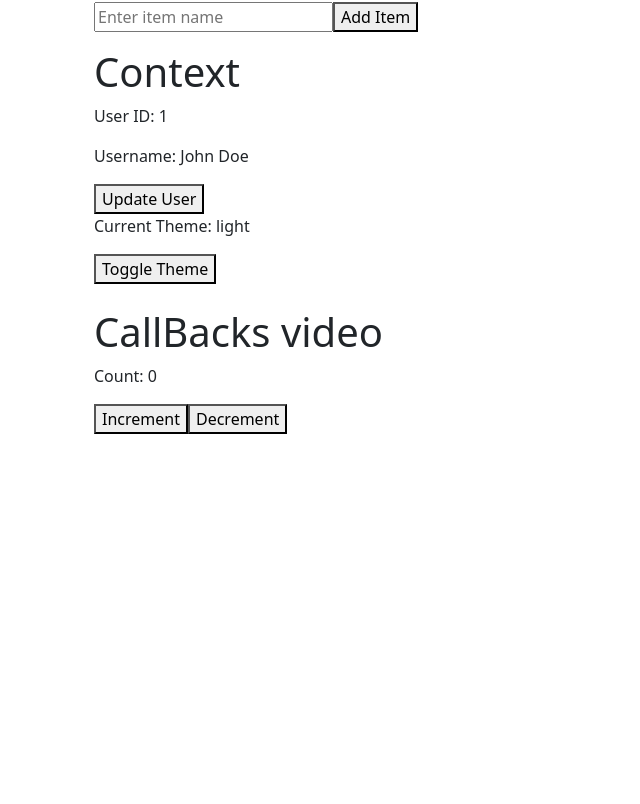
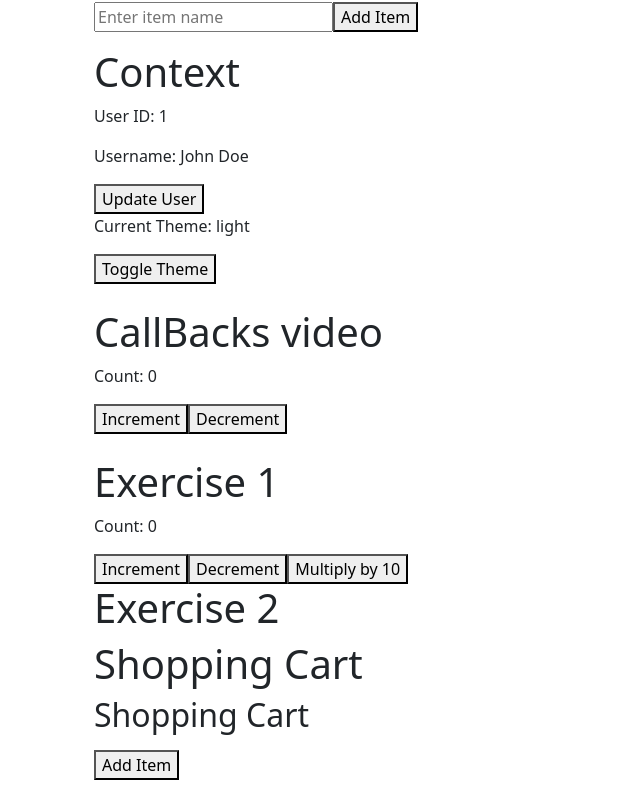
Before and after one commit to aReinoso007/CT-projects, a React (Create React App) app in the folder day-3/react-hooks/: page / in a window 1280 px wide. Shown: the part 770-1574 px from the top of the page, without its empty margins (0-640 px from the left). Before the commit the page ends 1204 px from the top, so only its background shows below. Built offline with nearby package versions, Linux system fonts and the light colour scheme.

Commit message:
finished

```diff
--- a/day-3/react-hooks/src/App.tsx
+++ b/day-3/react-hooks/src/App.tsx
@@ -12,6 +12,8 @@ import ThemeContext from "./context-vid/ThemeContext";
 import ThemeProvider from "./context-vid/ThemeProvider";
 import { Container, Row } from "react-bootstrap";
 import CounterCallbackComponent from "./Callbacks-div/CounterCallbackComponent";
+import ShoppingCart from "./Exercise2/ShoppingCart";
+import Exercise1 from "./Exercise1/Exercise1";
 
 function App() {
   const [userId, setUserId] = useState<number>(1);
@@ -75,7 +77,18 @@ function App() {
         <p>Count: {count}</p>
         <CounterCallbackComponent onIncrement={handleIncrement} onDecrement={handleDecrement} />
       </Container>
+      <br />
+      <Container>
+        <h1>Exercise 1</h1>
+        <Exercise1 />
+      </Container>
 
+      <Container>
+        <h1>Exercise 2</h1>
+        <h1>Shopping Cart</h1>
+        <ShoppingCart />
+      </Container>
+      <br />
     </Container>
   );
 }
--- /dev/null
+++ b/day-3/react-hooks/src/Exercise1/Exercise1.tsx
@@ -0,0 +1,28 @@
+import React, { useState } from "react";
+
+const Exercise1: React.FC = () => {
+  const [count, setCount] = useState<number>(0);
+
+  const handleIncrement = () => {
+    setCount(count + 1);
+  };
+
+  const handleDecrement = () => {
+    setCount(count - 1);
+  };
+
+  const handleMultiplyByTen = () => {
+    setCount(count * 10);
+  };
+
+  return (
+    <div>
+      <p>Count: {count}</p>
+      <button onClick={handleIncrement}>Increment</button>
+      <button onClick={handleDecrement}>Decrement</button>
+      <button onClick={handleMultiplyByTen}>Multiply by 10</button>
+    </div>
+  );
+};
+
+export default Exercise1;
--- /dev/null
+++ b/day-3/react-hooks/src/Exercise2/ShoppingCart.tsx
@@ -0,0 +1,33 @@
+import React from "react";
+import { useReducer } from "react";
+import shoppingCartReducer, { ShoppingCartItem } from "./ShoppingCartReducer";
+
+const ShoppingCart: React.FC = () => {
+    const [cart, dispatch] = useReducer(shoppingCartReducer, []);
+
+    const handleAddItem = () => {
+      const newItem: ShoppingCartItem = { id: Date.now(), name: `Item ${cart.length + 1}` };
+      dispatch({ type: 'ADD_ITEM', payload: newItem });
+    };
+
+    const handleRemoveItem = (itemId: number) => {
+      dispatch({ type: 'REMOVE_ITEM', payload: itemId });
+    };
+
+    return (
+      <div>
+        <h2>Shopping Cart</h2>
+        <ul>
+          {cart.map(item => (
+            <li key={item.id}>
+              {item.name}{' '}
+              <button onClick={() => handleRemoveItem(item.id)}>Remove</button>
+            </li>
+          ))}
+        </ul>
+        <button onClick={handleAddItem}>Add Item</button>
+      </div>
+    );
+  };
+
+  export default ShoppingCart;
--- /dev/null
+++ b/day-3/react-hooks/src/Exercise2/ShoppingCartReducer.ts
@@ -0,0 +1,21 @@
+export interface ShoppingCartItem {
+    id: number;
+    name: string;
+}
+
+export type ShoppingCartAction =
+  | { type: 'ADD_ITEM'; payload: ShoppingCartItem }
+  | { type: 'REMOVE_ITEM'; payload: number };
+
+  const shoppingCartReducer = (state: ShoppingCartItem[], action: ShoppingCartAction): ShoppingCartItem[] => {
+    switch (action.type) {
+      case 'ADD_ITEM':
+        return [...state, action.payload];
+      case 'REMOVE_ITEM':
+        return state.filter(item => item.id !== action.payload);
+      default:
+        return state;
+    }
+  };
+
+  export default shoppingCartReducer;
```
Also changed, not shown: 2 other files (tests, documents, lock files or other folders).
